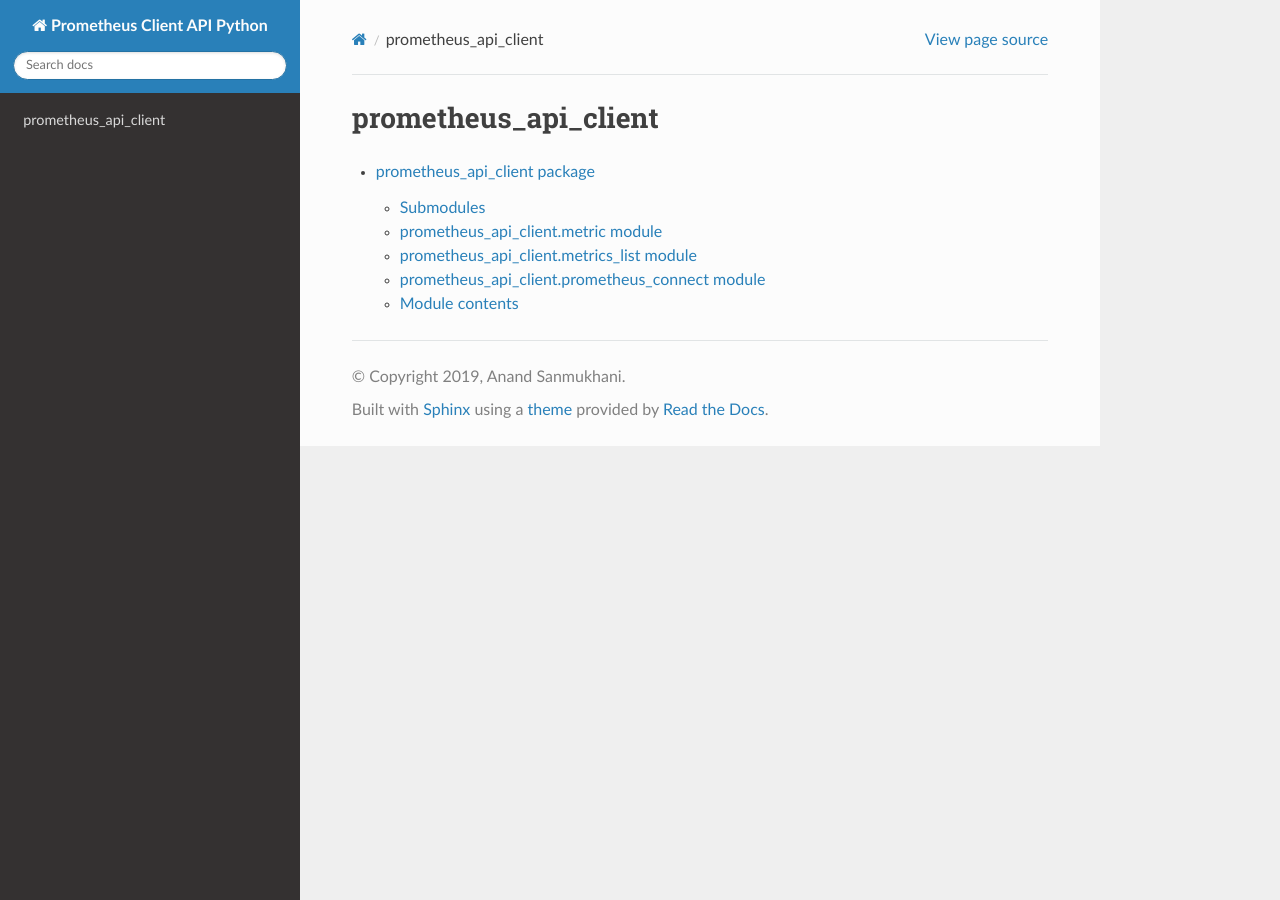
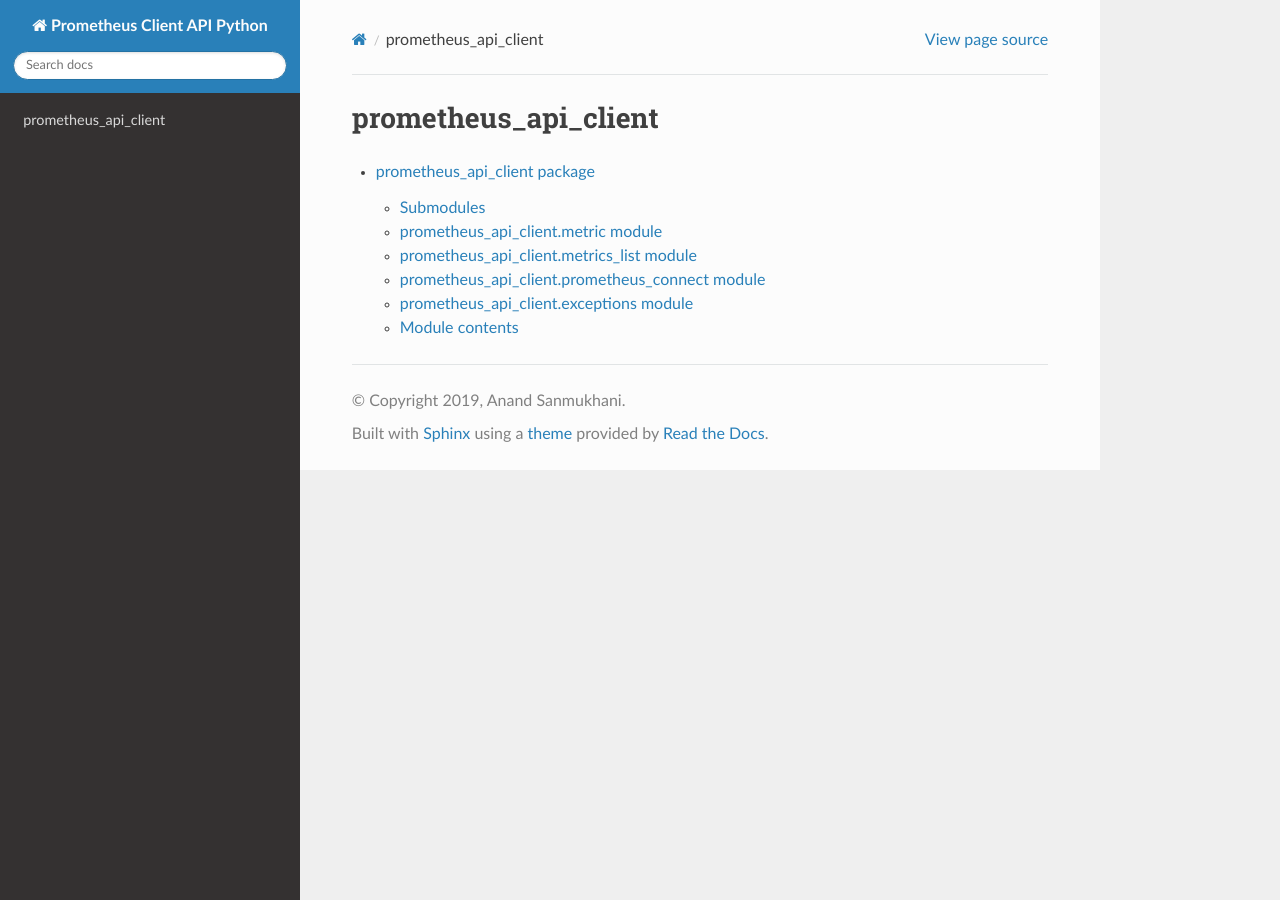
Before and after one commit to 4n4nd/prometheus-api-client-python, a Sphinx documentation site: the page built from docs/source/modules.rst, in a window 1280 px wide. Built offline with Sphinx 7.4.7 and the Read the Docs theme 2.0.0, drawn with Linux system fonts in a browser that asks for light colours.

Commit message:
add exception module to docs build

```diff
--- a/docs/source/prometheus_api_client.rst
+++ b/docs/source/prometheus_api_client.rst
@@ -29,6 +29,13 @@ prometheus\_api\_client.prometheus\_connect module
    :undoc-members:
    :show-inheritance:
 
+prometheus\_api\_client.exceptions module
+--------------------------------------------------
+
+.. automodule:: prometheus_api_client.exceptions
+   :members:
+   :undoc-members:
+   :show-inheritance:
 
 Module contents
 ---------------
```
